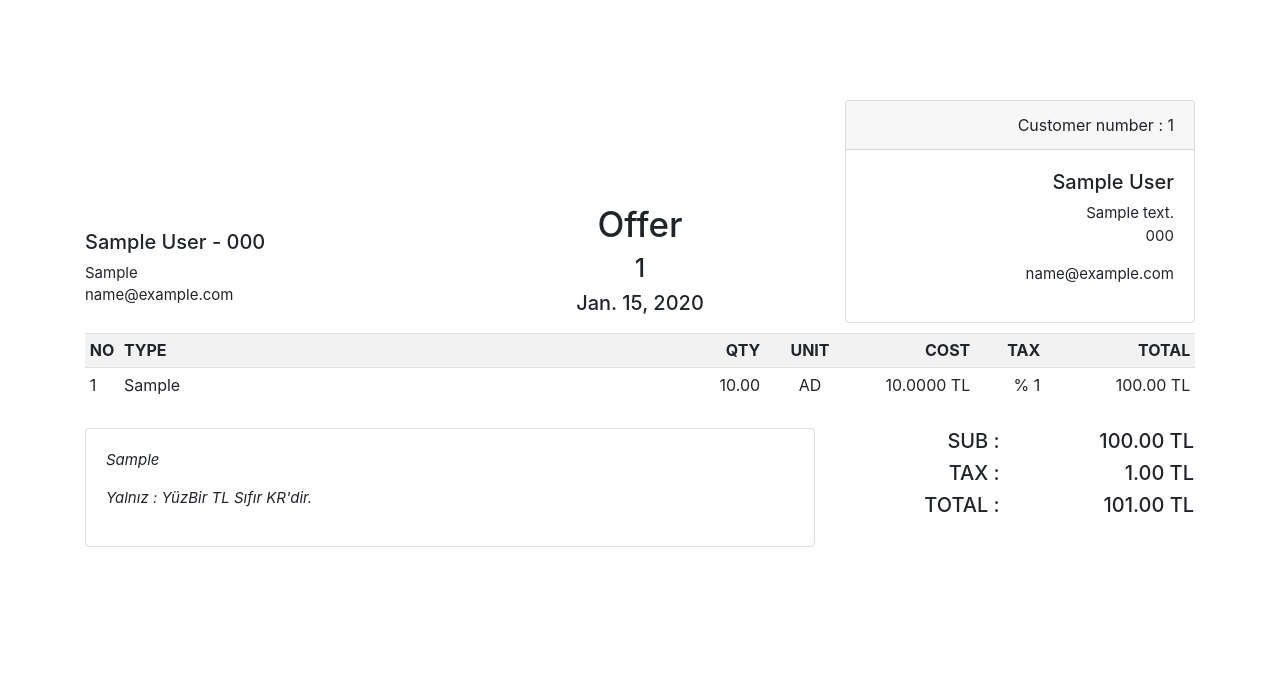
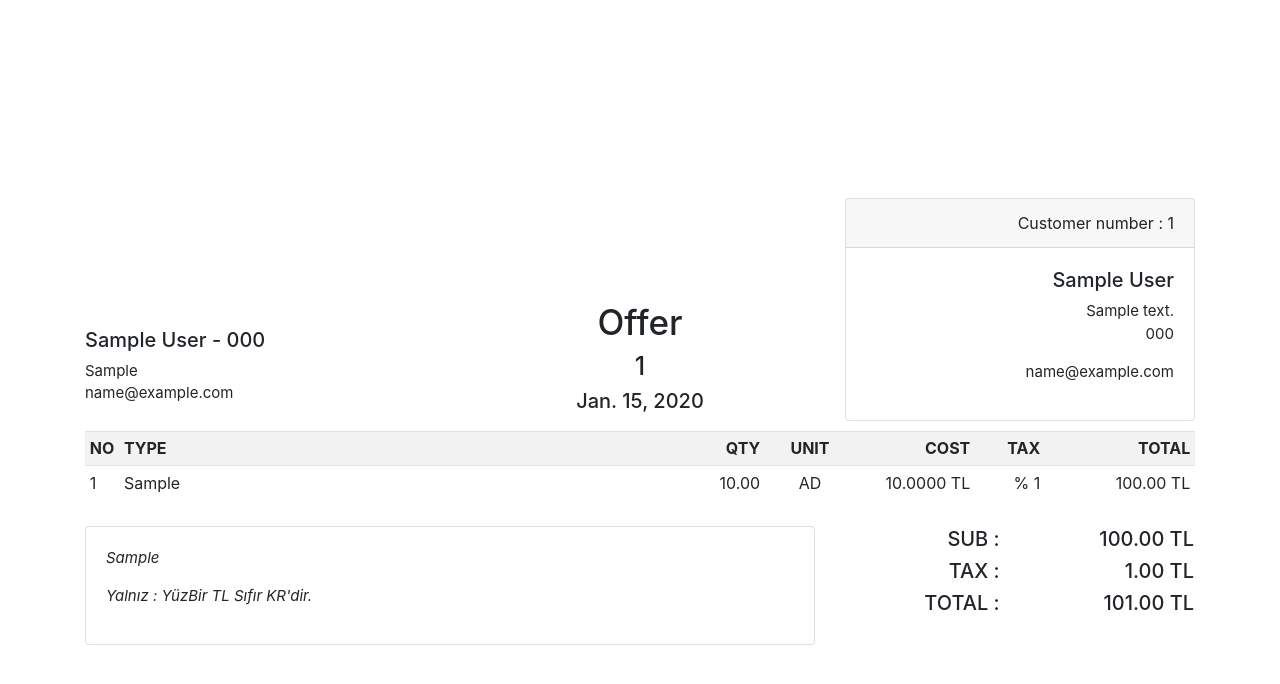
Before and after one commit to 42htuna/offermanager, a Django app: page /offer/1/print/withoutlogo/ in a window 1280 px wide. Shown: the top 684 px of the page. Run offline with Django 3.2, Linux system fonts and the light colour scheme; a user stored in the database is signed in; tables that the repository leaves empty hold one stand-in row (values such as "Sample post"); some libraries are stand-ins or nearby versions.

Commit message:
refactor: üstten boşluk eklendi.

```diff
--- a/offermanager/templates/print_offer_withoutlogo.html
+++ b/offermanager/templates/print_offer_withoutlogo.html
@@ -25,14 +25,14 @@
 		<link rel="stylesheet" type="text/css" href="{% static 'css/main.css' %}">
 		<style>
 			.container {
-				margin: 100px auto;
+				margin: 150px auto;
 			}
 		</style>
 	</head>
 	<body>
 
 		{% if offer %}
-		<div class="container">
+		<div class="container pt-5">
 			<div class="row">
 				<div class="col-md-4 align-self-end">
 		<!--<a href="{% url 'print_offer_withoutlogo' offer.id %}">
```
